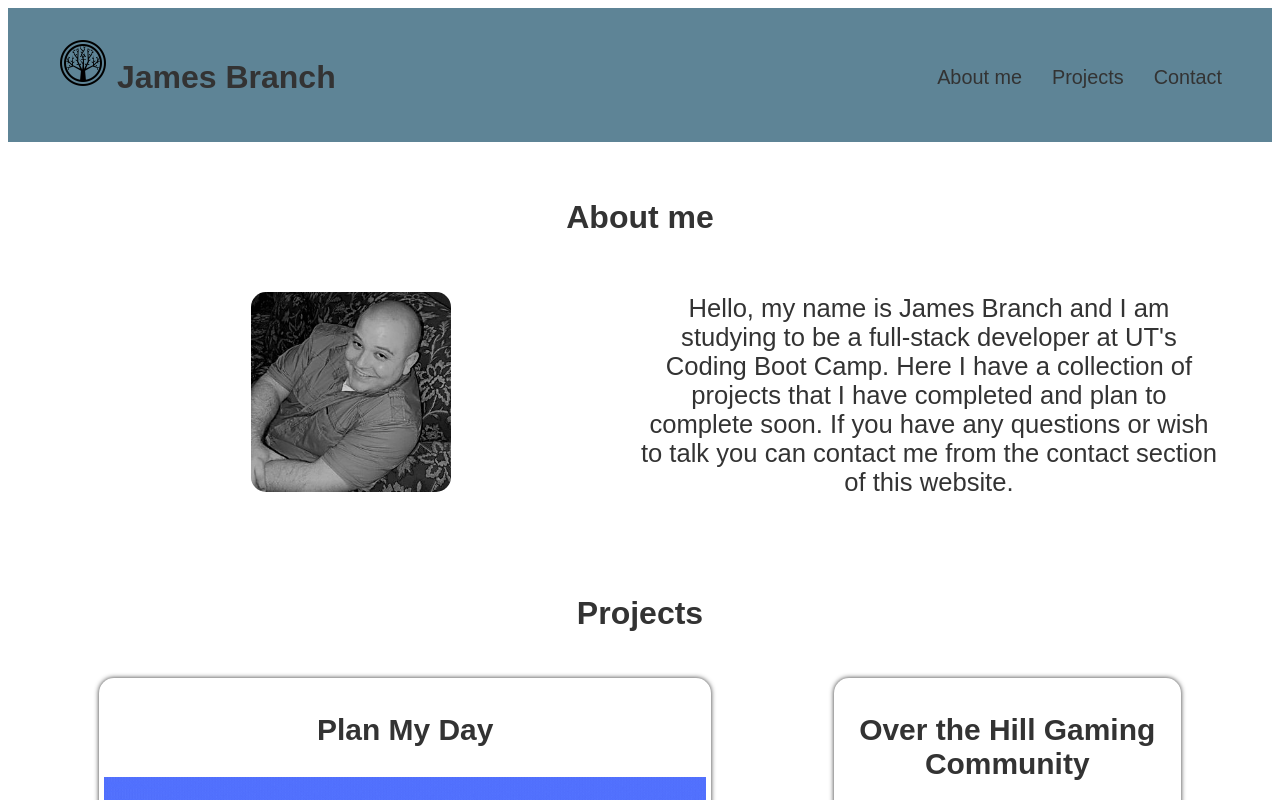
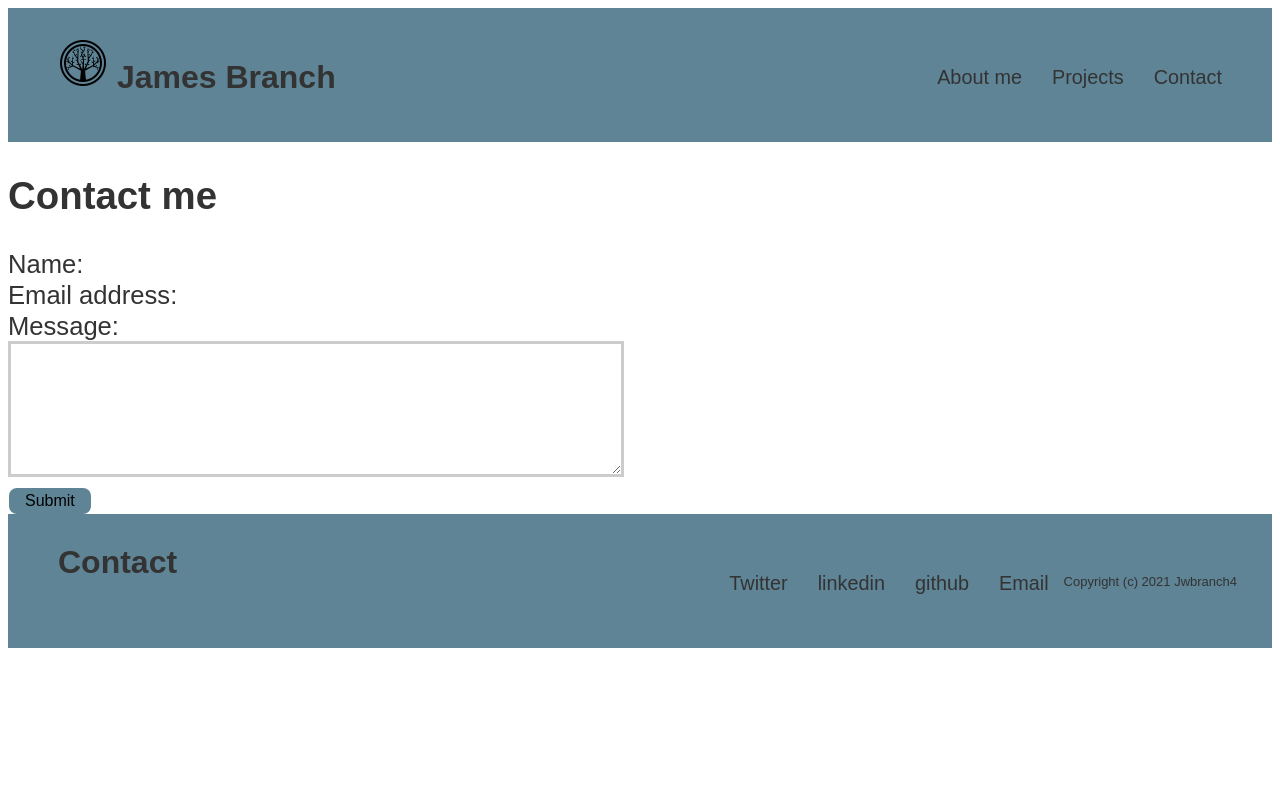
Before and after one commit to Jwbranch4/React-Portfolio, a React (Create React App) app: page /contact in a window 1280 px wide. Shown: the top 800 px of the page. Built offline with nearby package versions, Linux system fonts and the light colour scheme.

Commit message:
added a contact form based off of module work

```diff
--- a/package.json
+++ b/package.json
@@ -9,7 +9,7 @@
     "react": "^17.0.2",
     "react-dom": "^17.0.2",
     "react-router": "^6.2.1",
-    "react-router-dom": "^6.2.1",
+    "react-router-dom": "^5.3.0",
     "react-scripts": "5.0.0",
     "web-vitals": "^2.1.3"
   },
--- a/src/App.js
+++ b/src/App.js
@@ -3,18 +3,22 @@ import Footer from "./components/Footer";
 import Header from "./components/Header";
 import Project from "./components/Project";
 import About from "./components/About";
+import Contact from "./components/Contact";
+import { BrowserRouter as Router, Route } from "react-router-dom";
 
 function App() {
   return (
-    <div>
-      <main>
+    <Router>
+      <div>
         <Header> </Header>
-
-        <About></About>
-        <Project></Project>
+        <main>
+          <Route exact path="/" component={About} />
+          <Route exact path="/projects" component={Project} />
+          <Route exact path="/contact" component={Contact} />
+        </main>
         <Footer></Footer>
-      </main>
-    </div>
+      </div>
+    </Router>
   );
 }
 
--- /dev/null
+++ b/src/components/Contact/index.js
@@ -0,0 +1,87 @@
+import React, { useState } from "react";
+
+import { validateEmail } from "../../utils/helpers";
+
+function ContactForm() {
+  const [formState, setFormState] = useState({
+    name: "",
+    email: "",
+    message: "",
+  });
+
+  const [errorMessage, setErrorMessage] = useState("");
+  const { name, email, message } = formState;
+
+  const handleSubmit = (e) => {
+    e.preventDefault();
+    if (!errorMessage) {
+      console.log("Submit Form", formState);
+    }
+  };
+
+  const handleChange = (e) => {
+    if (e.target.name === "email") {
+      const isValid = validateEmail(e.target.value);
+      if (!isValid) {
+        setErrorMessage("Your email is invalid.");
+      } else {
+        setErrorMessage("");
+      }
+    } else {
+      if (!e.target.value.length) {
+        setErrorMessage(`${e.target.name} is required.`);
+      } else {
+        setErrorMessage("");
+      }
+    }
+    if (!errorMessage) {
+      setFormState({ ...formState, [e.target.name]: e.target.value });
+      console.log("Handle Form", formState);
+    }
+  };
+
+  return (
+    <section>
+      <h1 data-testid="h1tag">Contact me</h1>
+      <form id="contact-form" onSubmit={handleSubmit}>
+        <div>
+          <label htmlFor="name">Name:</label>
+          <input
+            type="text"
+            name="name"
+            defaultValue={name}
+            onBlur={handleChange}
+          />
+        </div>
+        <div>
+          <label htmlFor="email">Email address:</label>
+          <input
+            type="email"
+            name="email"
+            defaultValue={email}
+            onBlur={handleChange}
+          />
+        </div>
+        <div>
+          <label htmlFor="message">Message:</label>
+          <textarea
+            name="message"
+            rows="5"
+            defaultValue={message}
+            onBlur={handleChange}
+          />
+        </div>
+        {errorMessage && (
+          <div>
+            <p className="error-text">{errorMessage}</p>
+          </div>
+        )}
+        <button data-testid="button" type="submit">
+          Submit
+        </button>
+      </form>
+    </section>
+  );
+}
+
+export default ContactForm;
--- a/src/components/Header/index.js
+++ b/src/components/Header/index.js
@@ -6,7 +6,7 @@ function Header() {
   return (
     <header>
       <h1>
-        <a href="index.html">
+        <a href="/">
           <img src={tree} /> James Branch
         </a>
       </h1>
--- a/src/components/Nav/index.js
+++ b/src/components/Nav/index.js
@@ -5,13 +5,13 @@ function Nav() {
     <nav>
       <ul>
         <li>
-          <a href="#about-me">About me</a>
+          <a href="/">About me</a>
         </li>
         <li>
-          <a href="#projects">Projects</a>
+          <a href="/projects">Projects</a>
         </li>
         <li>
-          <a href="#contact">Contact</a>
+          <a href="/contact">Contact</a>
         </li>
       </ul>
     </nav>
--- a/src/index.css
+++ b/src/index.css
@@ -1,5 +1,6 @@
 :root {
   --primary-color: #333;
+  --secondary: #000000;
 }
 
 body {
@@ -74,6 +75,51 @@ footer nav ul li a {
   flex-wrap: wrap;
   justify-content: center;
   align-items: center;
+}
+
+button {
+  font-size: 1rem;
+  text-decoration: none;
+  padding: 0.25rem 1rem;
+  border-radius: 0.5rem;
+  border: none;
+  outline: none;
+  cursor: pointer;
+  margin: 0 1px;
+  background-color: rgb(94, 132, 150);
+}
+
+button:hover {
+  opacity: 0.8;
+}
+
+button[disabled] {
+  cursor: default;
+  opacity: 0.8;
+}
+form {
+  width: 40%;
+}
+
+input {
+  font-size: 1rem;
+  padding: 0.25rem;
+  border: 1px solid var(--dark);
+  outline: none;
+  border-radius: 3px;
+  transition: box-shadow 0.2s;
+}
+
+input:focus {
+  border: 1px solid var(--secondary);
+  box-shadow: 0 0 0.25rem rgba(0, 0, 0, 0.5);
+}
+
+textarea {
+  width: 600px;
+  height: 120px;
+  border: 3px solid #cccccc;
+  padding: 5px;
 }
 
 .aboutMePicture {
--- /dev/null
+++ b/src/utils/helpers.js
@@ -0,0 +1,9 @@
+export function capitalizeFirstLetter(string) {
+  return string.charAt(0).toUpperCase() + string.slice(1);
+}
+
+export function validateEmail(email) {
+  var re =
+    /^(([^<>()[\]\\.,;:\s@"]+(\.[^<>()[\]\\.,;:\s@"]+)*)|(".+"))@((\[[0-9]{1,3}\.[0-9]{1,3}\.[0-9]{1,3}\.[0-9]{1,3}\])|(([a-zA-Z\-0-9]+\.)+[a-zA-Z]{2,}))$/;
+  return re.test(String(email).toLowerCase());
+}
```
Also changed, not shown: 1 other file (tests, documents, lock files or other folders).
